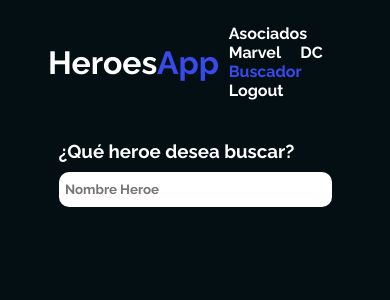
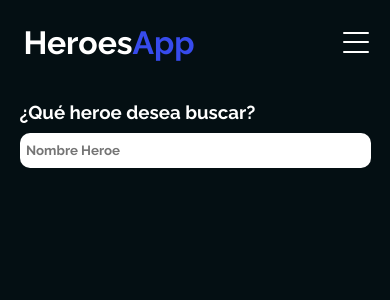
Before and after one commit to Deathlezz300/Heroes-App, a React (Vite) app: page /search in a window 390 px wide. Shown: the top 300 px of the page. Built offline with nearby package versions, Linux system fonts and the light colour scheme.

Commit message:
new css things

```diff
--- a/src/assets/styles/NavBar.css
+++ b/src/assets/styles/NavBar.css
@@ -5,6 +5,7 @@
     align-items: center;
     padding-top: 1.5rem;
     padding-bottom: 1.5rem;
+    overflow: hidden;
 }
 
 .titulo-head{
@@ -53,3 +54,84 @@
     transform: scale(1);
     transform-origin: bottom;
 }
+
+.label-menu{
+    display: none;
+    flex-direction: column;
+    justify-content: space-between;
+    align-items: center;
+    width: 1.6rem;
+    height: 1.3rem;
+    background: transparent;
+    margin-right: 3rem;
+}
+
+.label-menu > div{
+    background-color: white;
+    border: none;
+    border-radius: 10px;
+    height: 2px;
+    width: 100%;
+    transition: all .4s;
+    transform-origin: left;
+    z-index: 5;
+}
+
+.check-menu{
+    display: none;
+}
+
+.div-1{
+    transform: rotate(45deg);
+}
+
+.div-2{
+    opacity: 0;
+}
+
+.div-3{
+    transform: rotate(-45deg);
+}
+
+.lista2{
+    position: fixed;
+    display: flex;
+    flex-direction: column;
+    justify-content: center;
+    align-items: center;
+    width: 100%;
+    height: 100vh;
+    background-color: #040f13;
+    z-index: 3;
+    transition: all .8s;
+    transform: translateX(-100%);
+}
+
+.item-list2{
+    margin:5%;
+    font-size: 1.3rem;
+}
+
+.check-menu:checked ~ul{
+    transform: translateX(0);
+}
+
+@media screen and (max-width:720px){
+    .label-menu{
+        display: flex;
+    }
+
+    .lista{
+        display: none;
+    }
+
+    .titulo-head{
+        margin-left: 6%;
+    }
+
+    .label-menu{
+        margin-right: 5.5%;
+    }
+
+
+}
--- a/src/assets/styles/buscador.css
+++ b/src/assets/styles/buscador.css
@@ -23,3 +23,13 @@
 .container-form >h3{
     width: 70%
 }
+
+@media screen and (max-width:720px) {
+    .input-buscador{
+        width: 90%;
+    }
+
+    .container-form>h3{
+        width: 90%;
+    }
+}
--- a/src/heroes/Components/NavBar.jsx
+++ b/src/heroes/Components/NavBar.jsx
@@ -1,10 +1,22 @@
 import React from 'react'
 import '../../assets/styles/NavBar.css'
 import { NavLink } from 'react-router-dom'
+import { CambiarMenu,cerrarMenu } from '../Helpers/menu'
 
 export const NavBar = () => {
+
+
+
   return (
     <>
+        <input className='check-menu' type="checkbox" id='menu-check' />
+        <ul className='lista2'>
+                <NavLink  onClick={cerrarMenu} className={({isActive})=>`item-list item-list2 ${isActive ? 'active':''}`} to=''>Asociados</NavLink>
+                <NavLink  onClick={cerrarMenu} className={({isActive})=>`item-list item-list2 ${isActive ? 'active':''}`} to='/marvel'>Marvel</NavLink>
+                <NavLink  onClick={cerrarMenu} className={({isActive})=>`item-list item-list2 ${isActive ? 'active':''}`} to='/dc'>DC</NavLink>
+                <NavLink  onClick={cerrarMenu} className={({isActive})=>`item-list item-list2 ${isActive ? 'active':''}`} to='/search'>Buscador</NavLink>
+                <NavLink  onClick={cerrarMenu} className={({isActive})=>`item-list item-list2 ${isActive ? 'active':''}`} to=''>Logout</NavLink>
+            </ul>
         <header className='head'>
             <h1 className='titulo-head'>Heroes</h1>
             <ul className='lista'>
@@ -14,6 +26,11 @@ export const NavBar = () => {
                 <NavLink className={({isActive})=>`item-list ${isActive ? 'active':''}`} to='/search'>Buscador</NavLink>
                 <NavLink className={({isActive})=>`item-list ${isActive ? 'active':''}`} to=''>Logout</NavLink>
             </ul>
+            <label className='label-menu' htmlFor="menu-check" id='label-menu' onClick={CambiarMenu}>
+                <div className='div'></div>
+                <div className='div'></div>
+                <div className='div'></div>
+            </label>
         </header>
     </>
   )
--- /dev/null
+++ b/src/heroes/Helpers/menu.js
@@ -0,0 +1,19 @@
+export const CambiarMenu=(evento)=>{
+    const divs=document.querySelectorAll(".div");
+    const checked=document.querySelector("#menu-check");
+    divs.forEach((div,indice)=>{
+        if(checked.checked){
+            div.classList.remove(`div-${indice+1}`);
+        }else{
+            div.classList.add(`div-${indice+1}`);
+        }
+    });
+}
+
+export const cerrarMenu=({target})=>{
+    const checked=document.querySelector("#menu-check");
+    if(checked.checked){
+        CambiarMenu();
+        checked.checked=false;
+    }
+}
```
